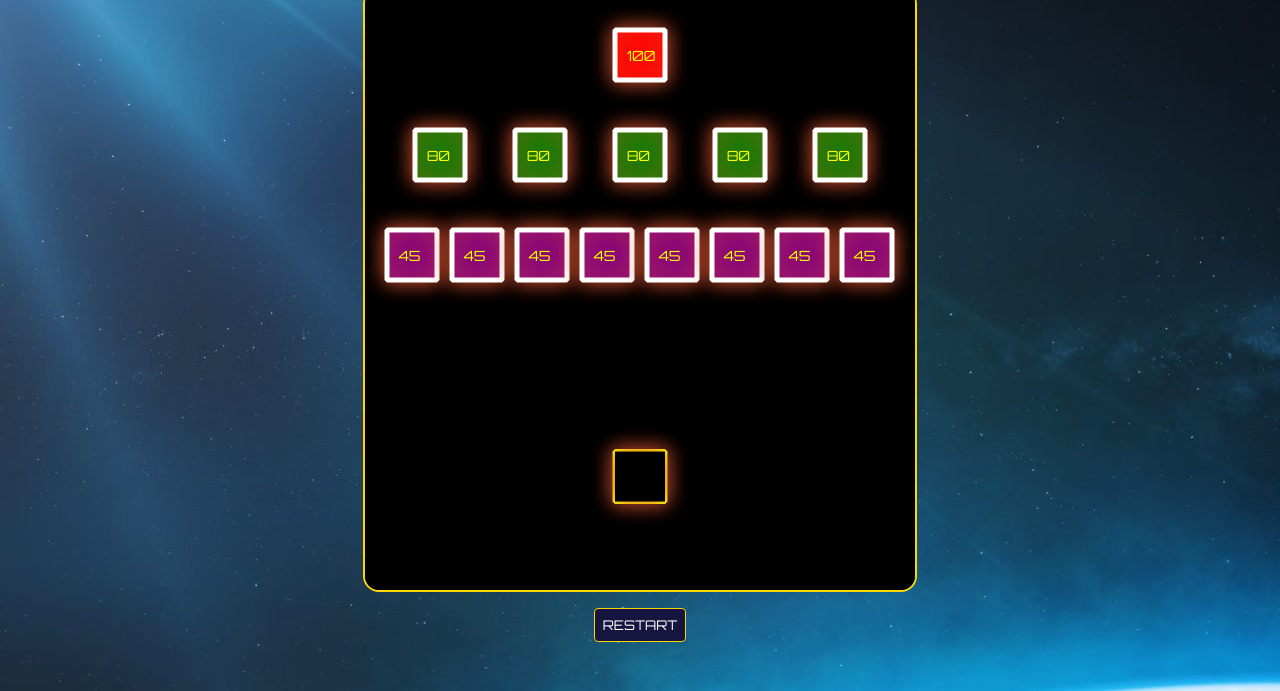
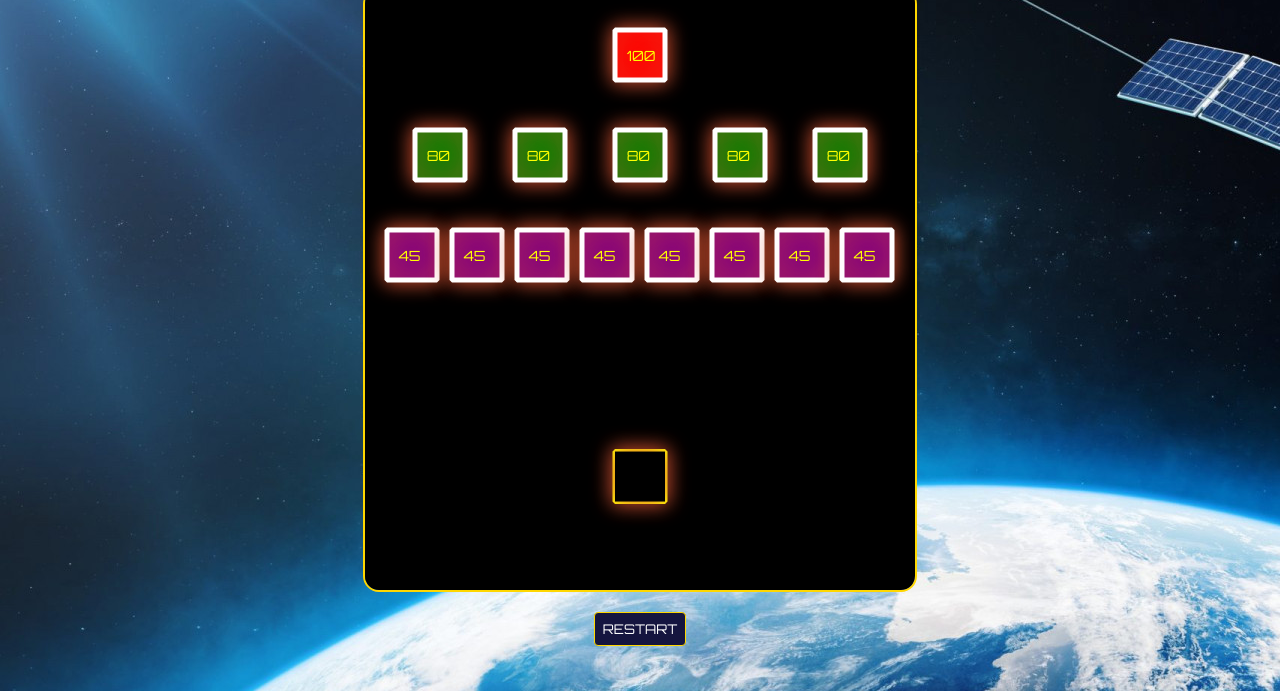
Before and after one commit to RenSormani/hostile-aliens, a website with bundled scripts: page index.html in a window 1280 px wide. Shown: the part 109-800 px from the top of the page. Built offline with nearby package versions, Linux system fonts and the light colour scheme.

Commit message:
Update image, style index

```diff
--- a/index.html
+++ b/index.html
@@ -11,7 +11,7 @@
 </head>
 <body>
     <h1>HOSTILE ALIENS</h1>
-    </div><canvas id="game"></canvas><div>
+    <div><canvas id="game"></canvas></div>
       <div id="gameover-screen" class="screen" style="display:none">
       <h1>Game Over</h1></div>
         <button id="button">RESTART</button>
--- a/style.scss
+++ b/style.scss
@@ -12,7 +12,7 @@ body {
     padding: 0;
     margin: 0;
     height: 100vh;
-    background-image: url("images/space1.jpg");
+    background-image: url("images/space1-new.jpg");
 }
 
 canvas {
```
Also changed, not shown: images/space1-new.jpg (added), style.css.
